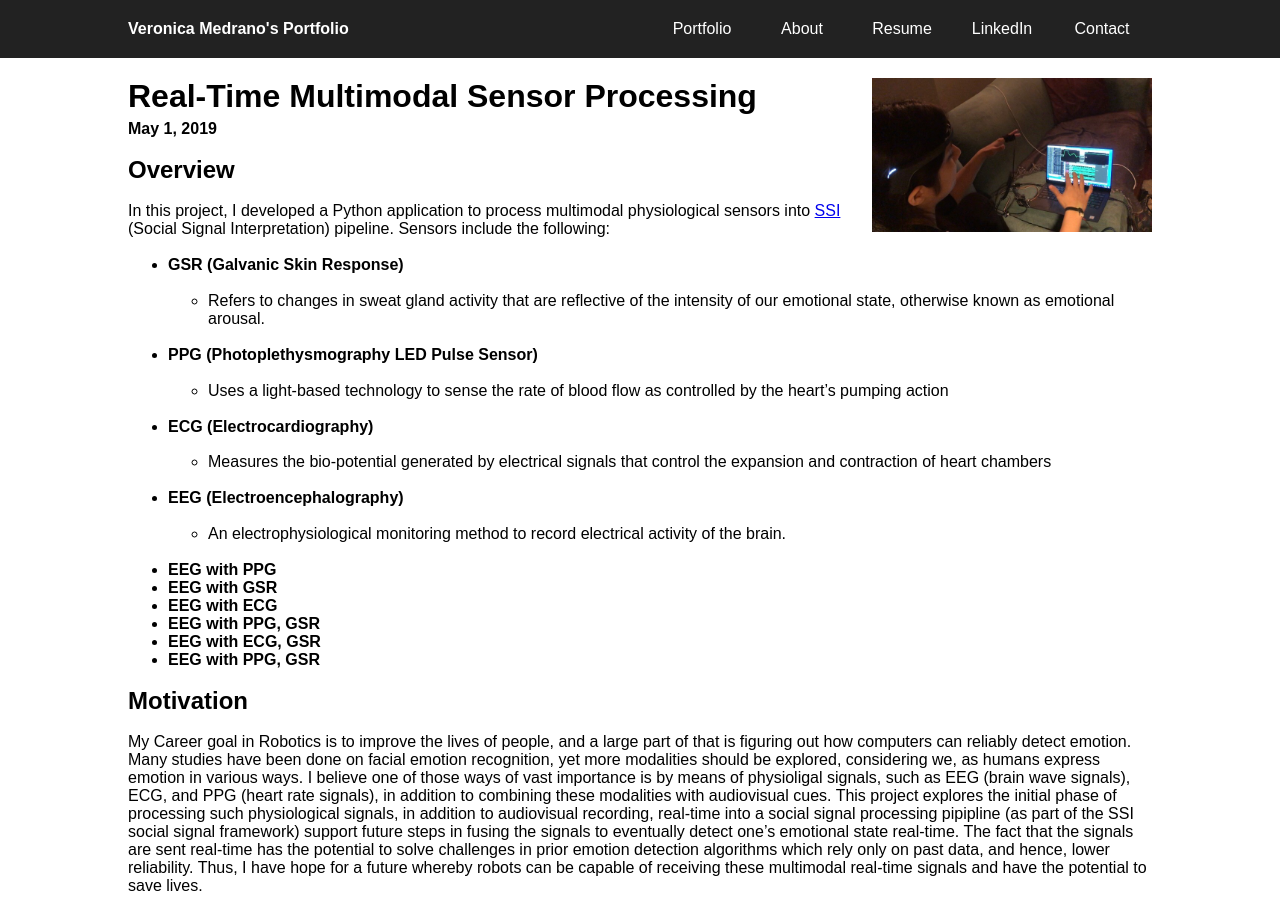
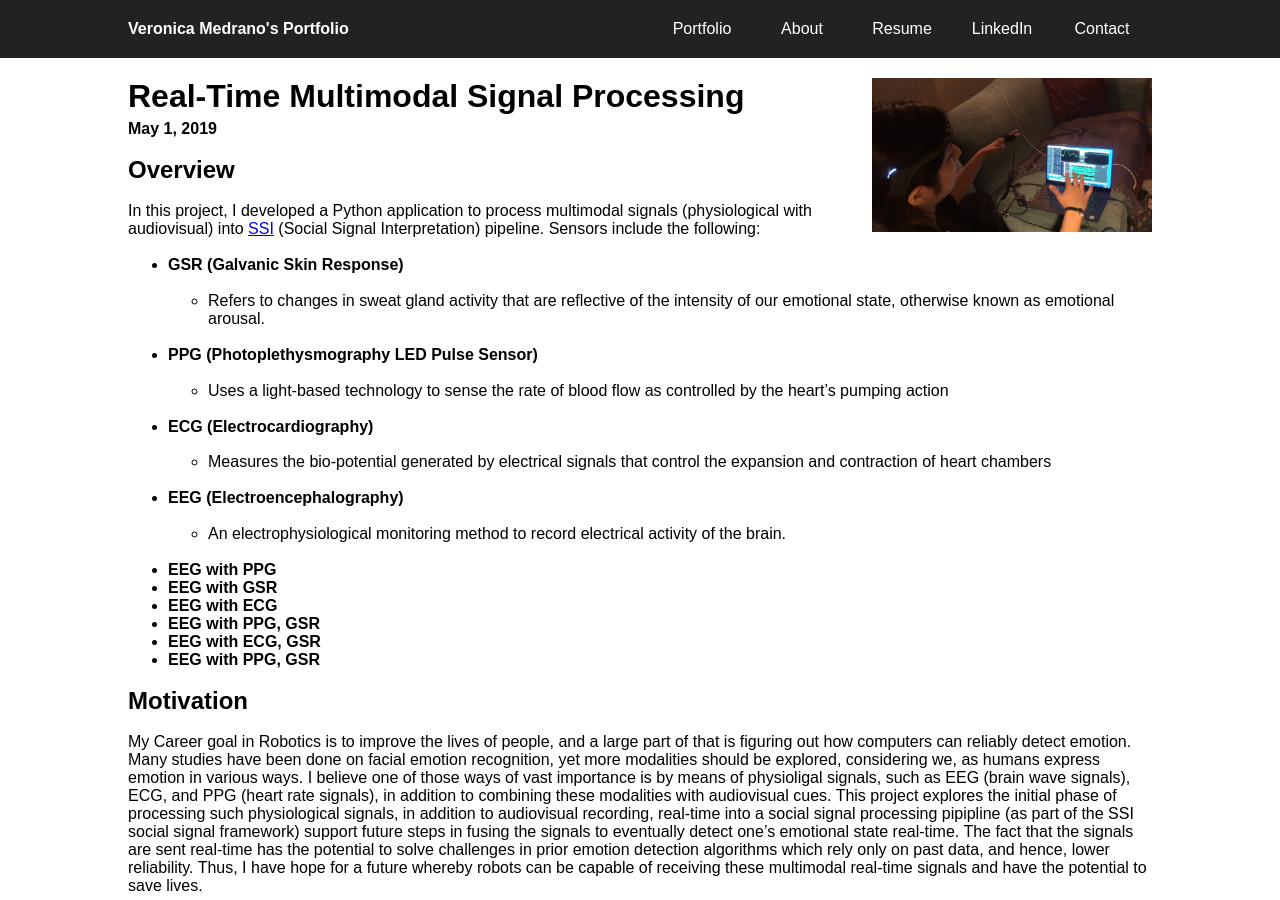
Before and after one commit to vnoelifant/vnoelifant.github.io, a Jekyll site: the page built from _projects/project-2.md, in a window 1280 px wide and 900 px high. Built offline with Jekyll 4.4.1, drawn with Linux system fonts in a browser that asks for light colours; nearby versions of some CDN libraries.

Commit message:
minor README changes on project 2

```diff
--- a/_projects/project-2.md
+++ b/_projects/project-2.md
@@ -1,12 +1,12 @@
 ---
 layout: project
-title: Real-Time Multimodal Sensor Processing
+title: Real-Time Multimodal Signal Processing
 date: May 2019
 image: /public/images/ssi.jpeg
 ---
 
 ## Overview
-In this project, I developed a Python application to process multimodal physiological sensors into [SSI](https://github.com/hcmlab/ssi) (Social Signal Interpretation) pipeline. Sensors include the following:
+In this project, I developed a Python application to process multimodal signals (physiological with audiovisual) into [SSI](https://github.com/hcmlab/ssi) (Social Signal Interpretation) pipeline. Sensors include the following:
 
   * **GSR (Galvanic Skin Response)**
     * Refers to changes in sweat gland activity that are reflective of the intensity of our emotional state, otherwise known as emotional arousal.
```
